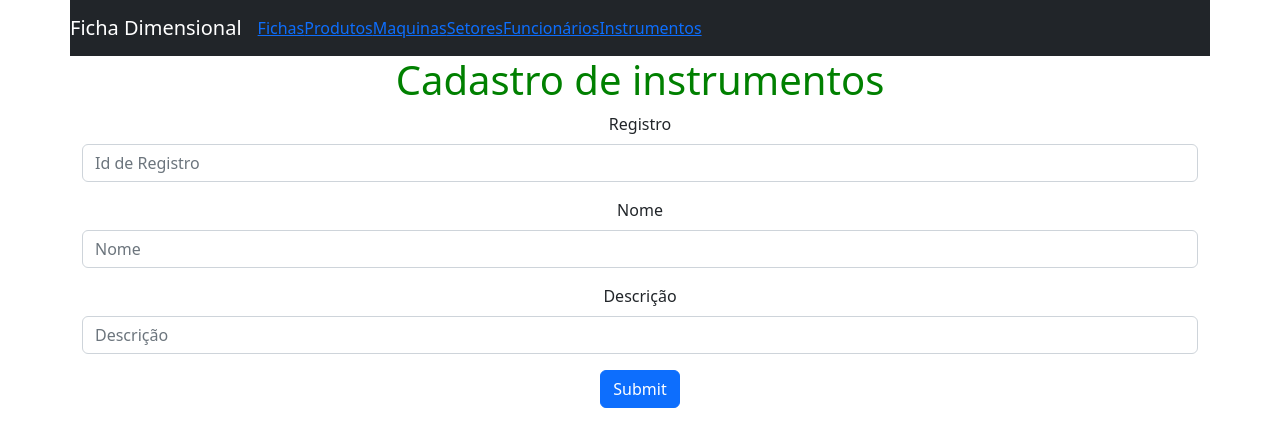
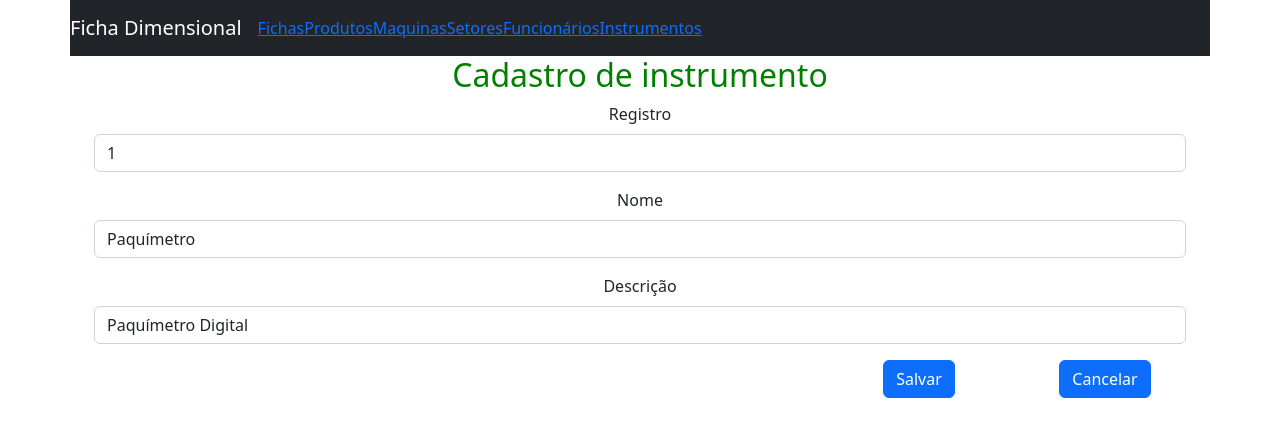
Before and after one commit to DaniloOC/ficha-dimensional-app, a React (Create React App) app: page /forms/instrumento/1 in a window 1280 px wide. Shown: the top 446 px of the page. Built offline with nearby package versions, Linux system fonts and the light colour scheme.

Commit message:
Corrigido cadastro de instrumentos

```diff
--- a/src/components/forms/Ficha.js
+++ b/src/components/forms/Ficha.js
@@ -37,12 +37,19 @@ const Ficha = () => {
         setCotas(cotasCol);
 
         let apts = [];
+        let aptsCotas = [];
+        for (let i = 0; i < quantidadeCotas; i++) {
+            aptsCotas.push(<td></td>);
+        }
         for (let i = 0; i < 8; i++) {
             const rowApt =
                 <tr>
                     <td>
                         {i + 1}
                     </td>
+                    {aptsCotas}
+                    <td></td>
+                    <td></td>
                 </tr>;
             apts.push(rowApt);
         }
--- a/src/components/forms/Instrumento.js
+++ b/src/components/forms/Instrumento.js
@@ -1,30 +1,56 @@
-import React from 'react';
-import { Form, Button } from 'react-bootstrap';
+import React, { useEffect, useState } from "react";
+import { Container, Form, Row } from 'react-bootstrap';
+import { useNavigate, useParams } from 'react-router-dom';
+import InstrumentosService from "../../service/InstrumentosService";
+import FormButton from "../layout/FormButton";
+import FormPage from '../layout/FormPage';
 
 const Instrumento = () => {
+
+    const navigate = useNavigate();
+    const params = useParams();
+    const [instrumento, setInstrumento] = useState([]);
+
+    const onFormSubmit = (event) => {
+        event.preventDefault();
+        console.log(event);
+        const formData = new FormData(event.target);
+        const formDataObj = Object.fromEntries(formData.entries());
+        console.log(formDataObj);
+        InstrumentosService.add(formDataObj);
+        navigate('/instrumentos');
+    };
+
+    useEffect(() => {
+        const intrs = InstrumentosService.findById(params.id);
+        console.log("intrs", intrs);
+        setInstrumento(intrs);
+    }, [params]);
+
     return (
-        <>
-            <h1 style={{ color: "green" }}>
-                Cadastro de instrumentos
-            </h1>
-            <Form>
+        <Container>
+            <FormPage
+                title={"Cadastro de instrumento"}
+            >
+                <Form onSubmit={onFormSubmit}>
+                    <Row>
                         <Form.Group className="mb-3" controlId="formRegistro">
                             <Form.Label>Registro</Form.Label>
-                    <Form.Control type="input" placeholder="Id de Registro" />
+                            <Form.Control type="input" placeholder="Id de Registro" value={instrumento.id} />
                         </Form.Group>
                         <Form.Group className="mb-3" controlId="formNome">
                             <Form.Label>Nome</Form.Label>
-                    <Form.Control type="input" placeholder="Nome" />
+                            <Form.Control type="input" placeholder="Nome" value={instrumento.nome} />
                         </Form.Group>
                         <Form.Group className="mb-3" controlId="formDescricao">
                             <Form.Label>Descrição</Form.Label>
-                    <Form.Control type="input" placeholder="Descrição" />
+                            <Form.Control type="input" placeholder="Descrição" value={instrumento.descricao} />
                         </Form.Group>
-                <Button variant="primary" type="submit">
-                    Submit
-                </Button>
+                    </Row>
+                    <FormButton />
                 </Form>
-        </>
+            </FormPage>
+        </Container>
     );
 };
 
--- a/src/components/forms/Setor.js
+++ b/src/components/forms/Setor.js
@@ -30,7 +30,7 @@ const Setor = () => {
     return (
         <Container>
             <FormPage
-                title={"Cadastro de produtos"}
+                title={"Cadastro de setor"}
             >
                 <Form onSubmit={onFormSubmit}>
                     <Row>
```
Lines whose indentation alone changed are shown as unchanged.
